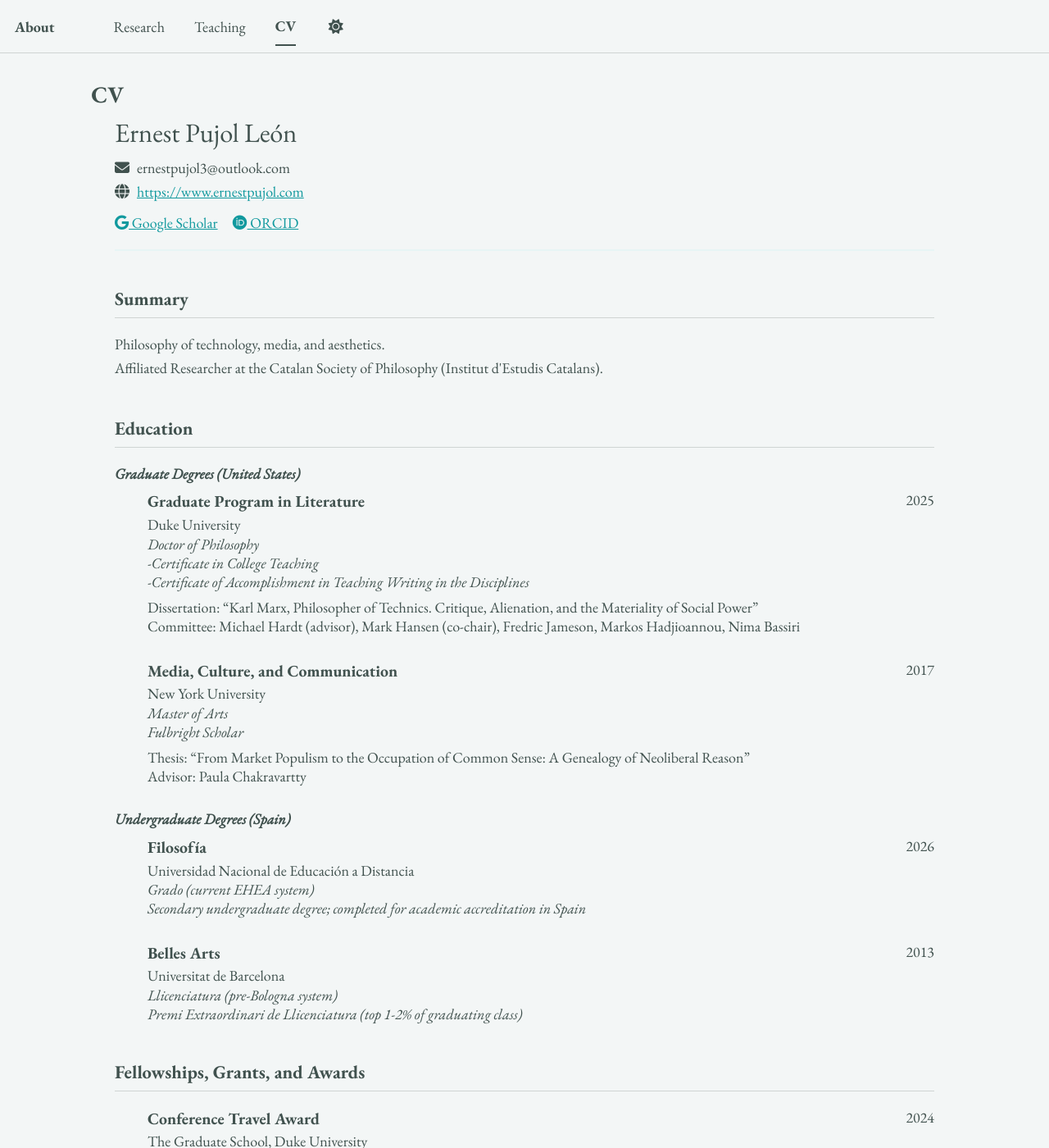
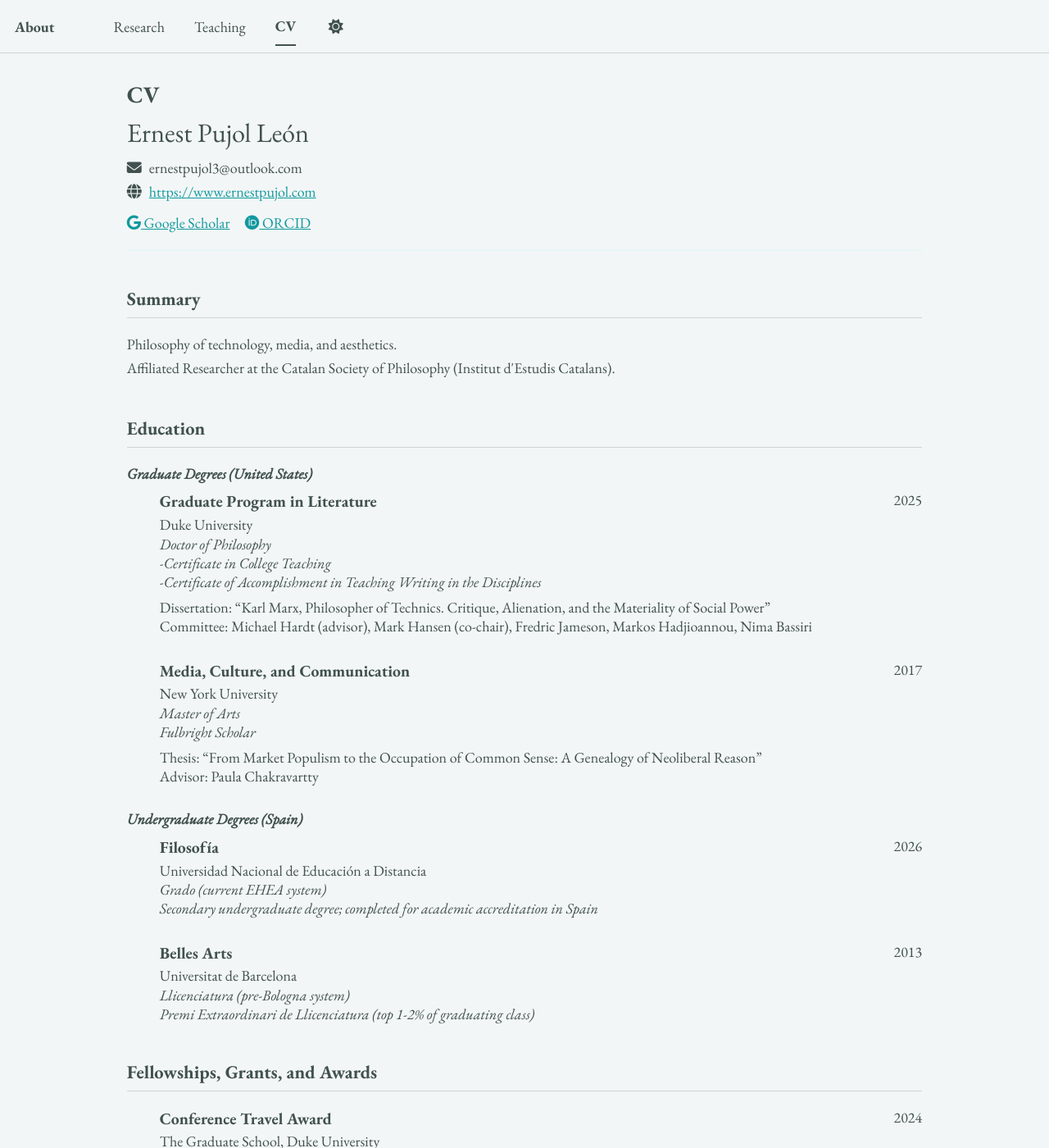
Before and after one commit to epujol90/epujol90.github.io, a Jekyll site: the page built from _pages/cv-json.md, in a window 1280 px wide and 1400 px high. Shown: the whole window at 82% size. Built offline with Jekyll 4.4.1, drawn with Linux system fonts in a browser that asks for light colours; a script bundle is joined from its source files by our own code; library files that are not in the unit come from our copies.

Commit message:
Update cv-template.html

```diff
--- a/_includes/cv-template.html
+++ b/_includes/cv-template.html
@@ -2,7 +2,7 @@
 
 <style>
   .archive {
-    width: 90%;
+    width: 85%;
     margin: 0 auto;
     float: none;
     padding-right: 0;
@@ -11,7 +11,7 @@
 
   @media (min-width: 80em) {
     .archive {
-      width: 85%;
+      width: 78%;
     }
   }
 
```
